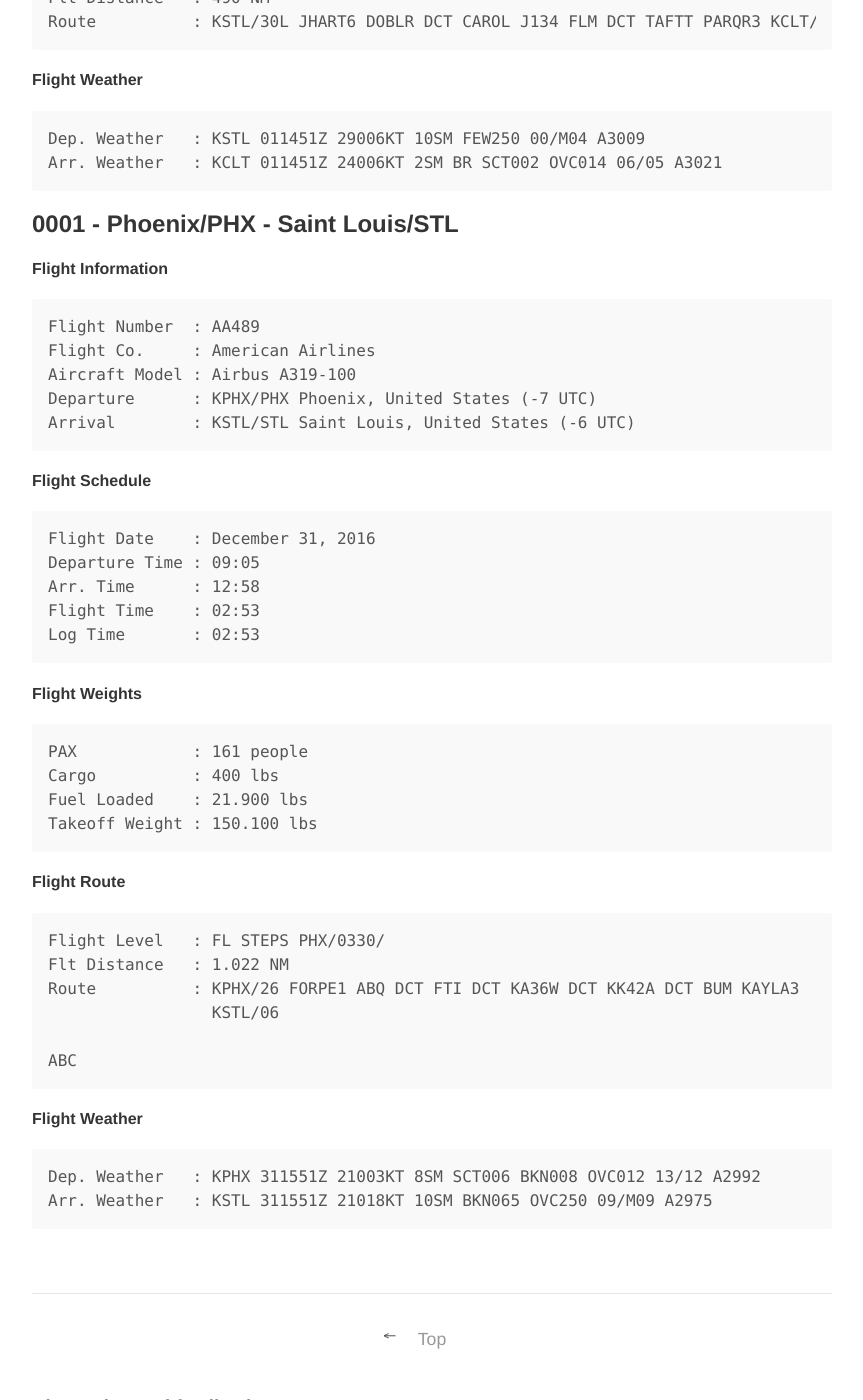
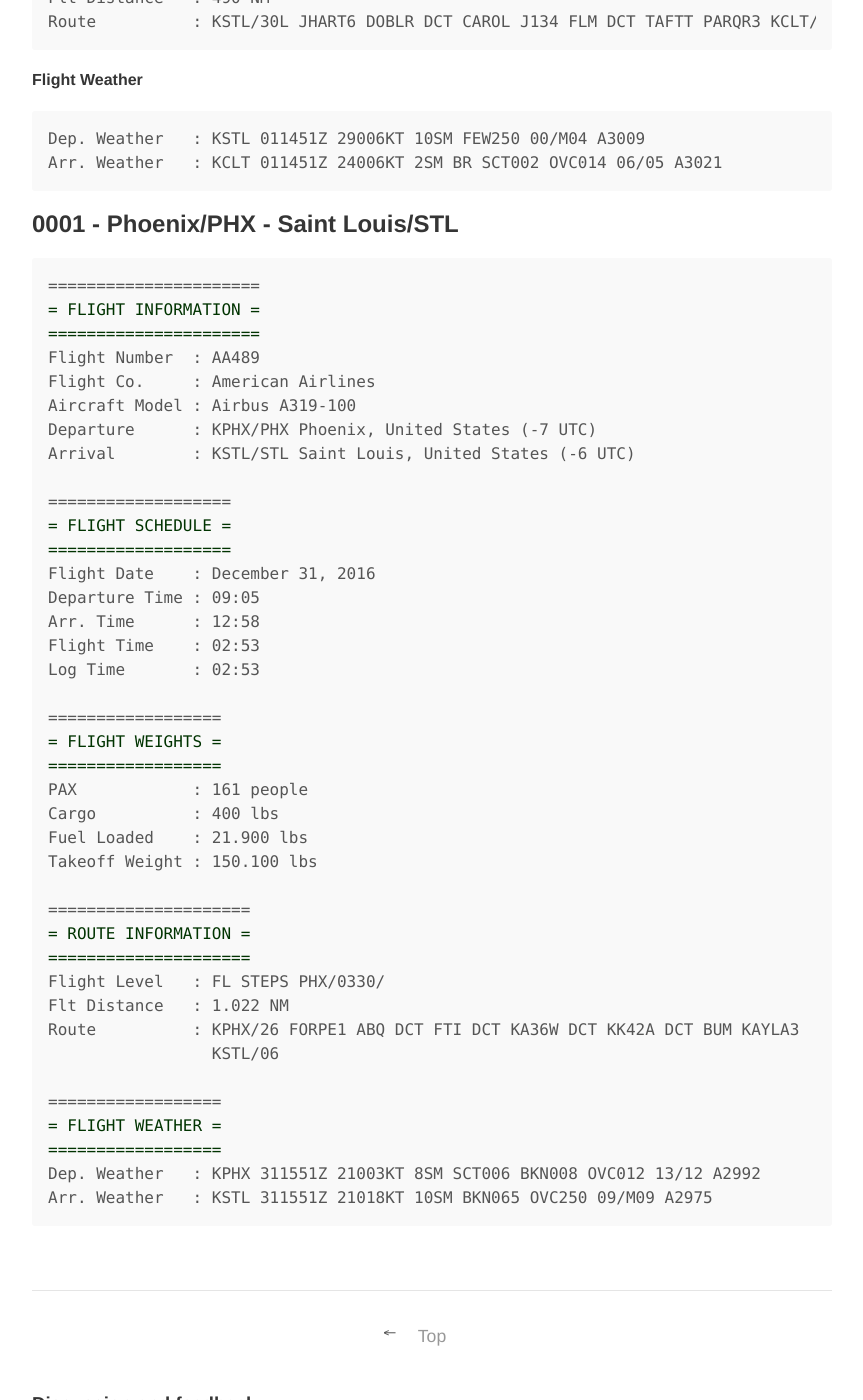
Before and after one commit to marcelocamera/marcelocamera.github.io, a Jekyll site: the page built from _posts/2010-01-01-flight-logbook.md, in a window 1280 px wide and 1400 px high, scrolled down 5912 px. Shown: the whole window, without its empty margins (208-1071 px from the left). Built offline with Jekyll 4.4.1, drawn with Linux system fonts in a browser that asks for light colours; comment, search, counter and statistics services are not loaded.

Commit message:
Update 2010-01-01-flight-logbook.md

```diff
--- a/_posts/2010-01-01-flight-logbook.md
+++ b/_posts/2010-01-01-flight-logbook.md
@@ -239,40 +239,44 @@ Arr. Weather   : KCLT 011451Z 24006KT 2SM BR SCT002 OVC014 06/05 A3021
 {% endhighlight %}
 
 ## 0001 - Phoenix/PHX - Saint Louis/STL
-#### Flight Information
 {% highlight markdown %}
+======================
+= FLIGHT INFORMATION =
+======================
 Flight Number  : AA489
 Flight Co.     : American Airlines
 Aircraft Model : Airbus A319-100
 Departure      : KPHX/PHX Phoenix, United States (-7 UTC)
 Arrival        : KSTL/STL Saint Louis, United States (-6 UTC)
-{% endhighlight %}
-#### Flight Schedule
-{% highlight markdown %}
+
+===================
+= FLIGHT SCHEDULE =
+===================
 Flight Date    : December 31, 2016
 Departure Time : 09:05
 Arr. Time      : 12:58
 Flight Time    : 02:53
 Log Time       : 02:53
-{% endhighlight %}
-#### Flight Weights
-{% highlight markdown %}
+
+==================
+= FLIGHT WEIGHTS =
+==================
 PAX            : 161 people
 Cargo          : 400 lbs
 Fuel Loaded    : 21.900 lbs
 Takeoff Weight : 150.100 lbs
-{% endhighlight %}
-#### Flight Route
-{% highlight markdown %}
+
+=====================
+= ROUTE INFORMATION =
+=====================
 Flight Level   : FL STEPS PHX/0330/
 Flt Distance   : 1.022 NM
 Route          : KPHX/26 FORPE1 ABQ DCT FTI DCT KA36W DCT KK42A DCT BUM KAYLA3
                  KSTL/06
 
-ABC
-{% endhighlight %}
-#### Flight Weather
-{% highlight markdown %}
+==================
+= FLIGHT WEATHER =
+==================
 Dep. Weather   : KPHX 311551Z 21003KT 8SM SCT006 BKN008 OVC012 13/12 A2992
 Arr. Weather   : KSTL 311551Z 21018KT 10SM BKN065 OVC250 09/M09 A2975
 {% endhighlight %}
```
